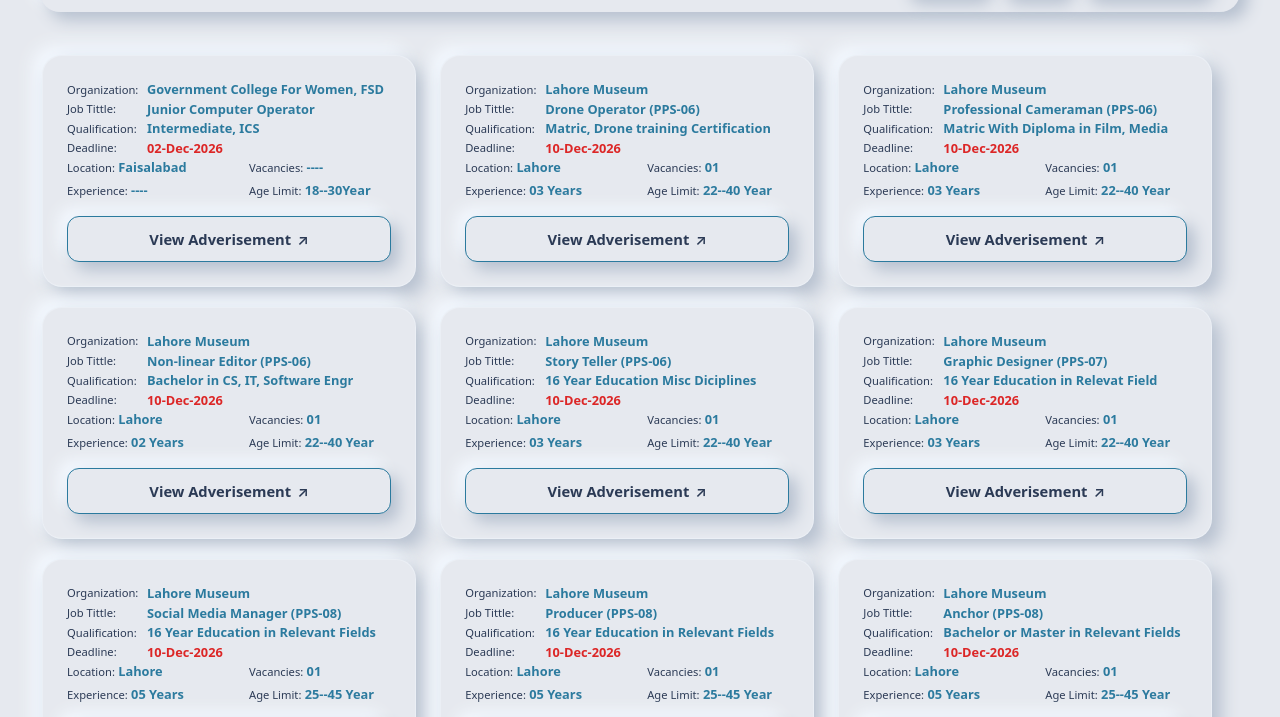
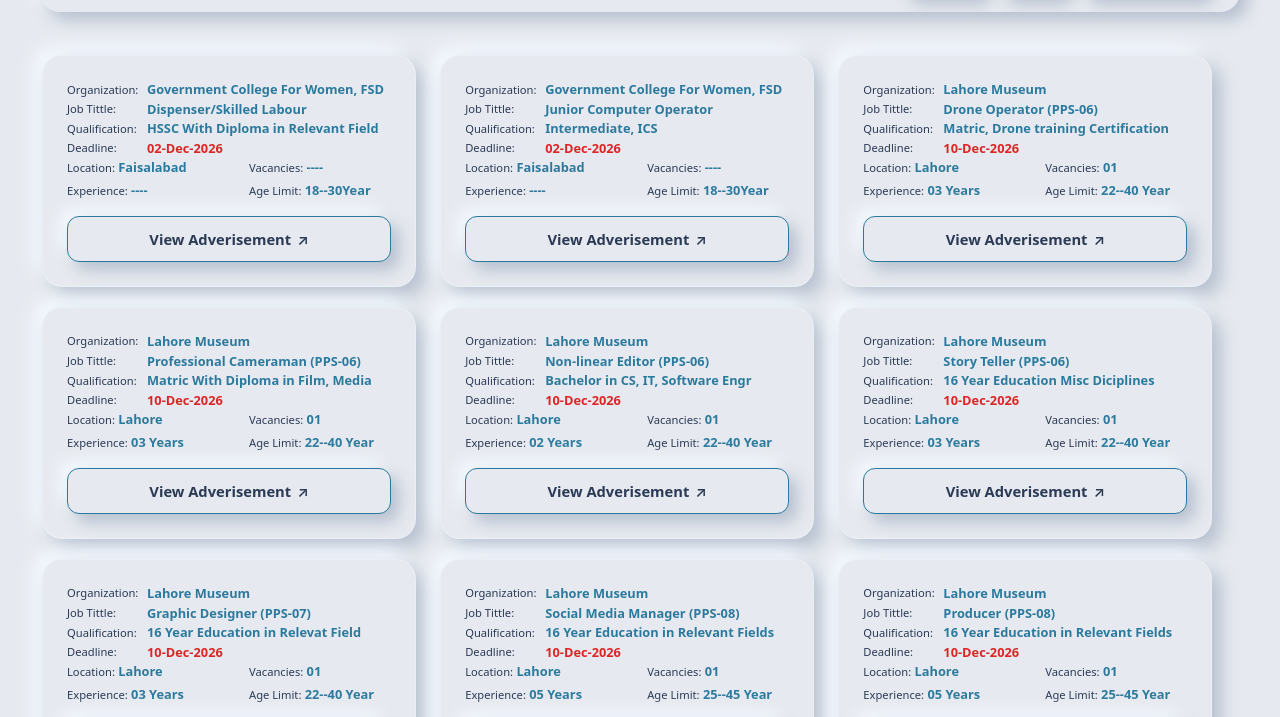
Before and after one commit to Zia-Ul-Mustafa-Shakeel/c2career, a plain HTML site: page jobs.html in a window 1280 px wide. Shown: the part 59-776 px from the top of the page. Drawn offline with Linux system fonts and the light colour scheme.

Commit message:
Update jobs.html

```diff
--- a/jobs.html
+++ b/jobs.html
@@ -266,6 +266,42 @@
   <!-- =========================
    NAV BAR
    ========================= -->
+    <!-- ==================
+   JOB ANNOUNCEMENT START
+   ================== -->
+  <div class="card">
+    <div class="row-list">
+      <div class="row-item"><span>Organization:</span>
+        <span>Government College For Women, FSD</span>
+      </div>
+      <div class="row-item"><span>Job Tittle:</span>
+        <span>Dispenser/Skilled Labour</span>
+      </div>
+      <div class="row-item"><span>Qualification:</span>
+        <span>HSSC With Diploma in Relevant Field</span>
+      </div>
+      <div class="row-item"><span>Deadline:</span>
+        <span>02-Dec-2026</span>
+      </div>
+      <div class="details-grid">
+        <div class="detail-item"><strong>Location:</strong>
+          Faisalabad</div>
+        <div class="detail-item"><strong>Vacancies:</strong>
+          ----</div>
+        <div class="detail-item"><strong>Experience:</strong>
+          ----</div>
+        <div class="detail-item"><strong>Age Limit:</strong>
+          18--30Year</div>
+      </div>
+      <a href="https://www.express.com.pk/epaper/PoPupwindow.aspx?newsID=1112793535&Issue=NP_LHE&Date=20261126"
+        class="visit-btn" target="_blank" rel="noopener noreferrer">
+        View Adverisement <span>&#8599;</span>
+      </a>
+    </div>
+  </div>
+  <!-- ================
+   JOB ANNOUNCEMENT END
+   ================== -->
   <!-- ==================
    JOB ANNOUNCEMENT START
    ================== -->
```
